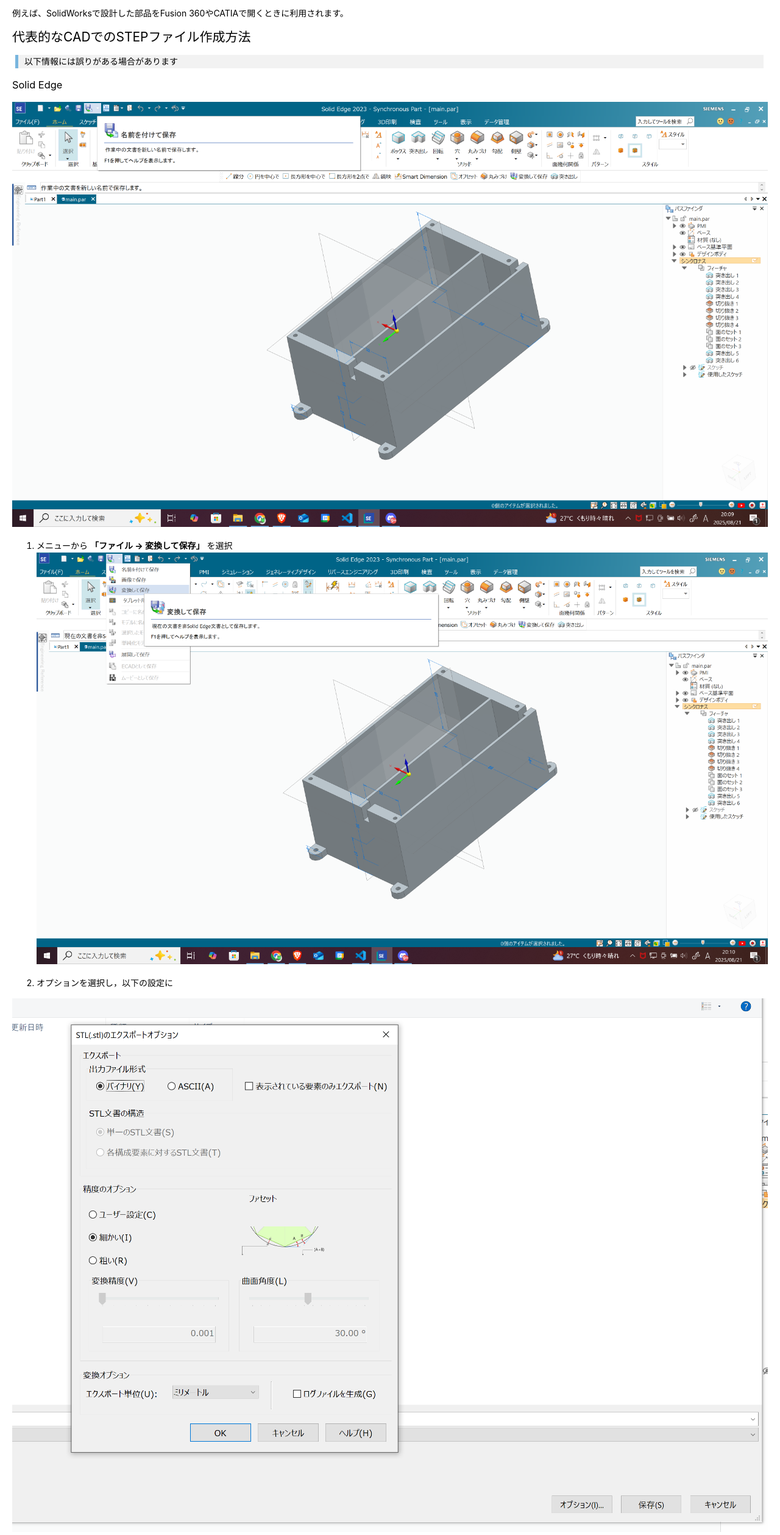
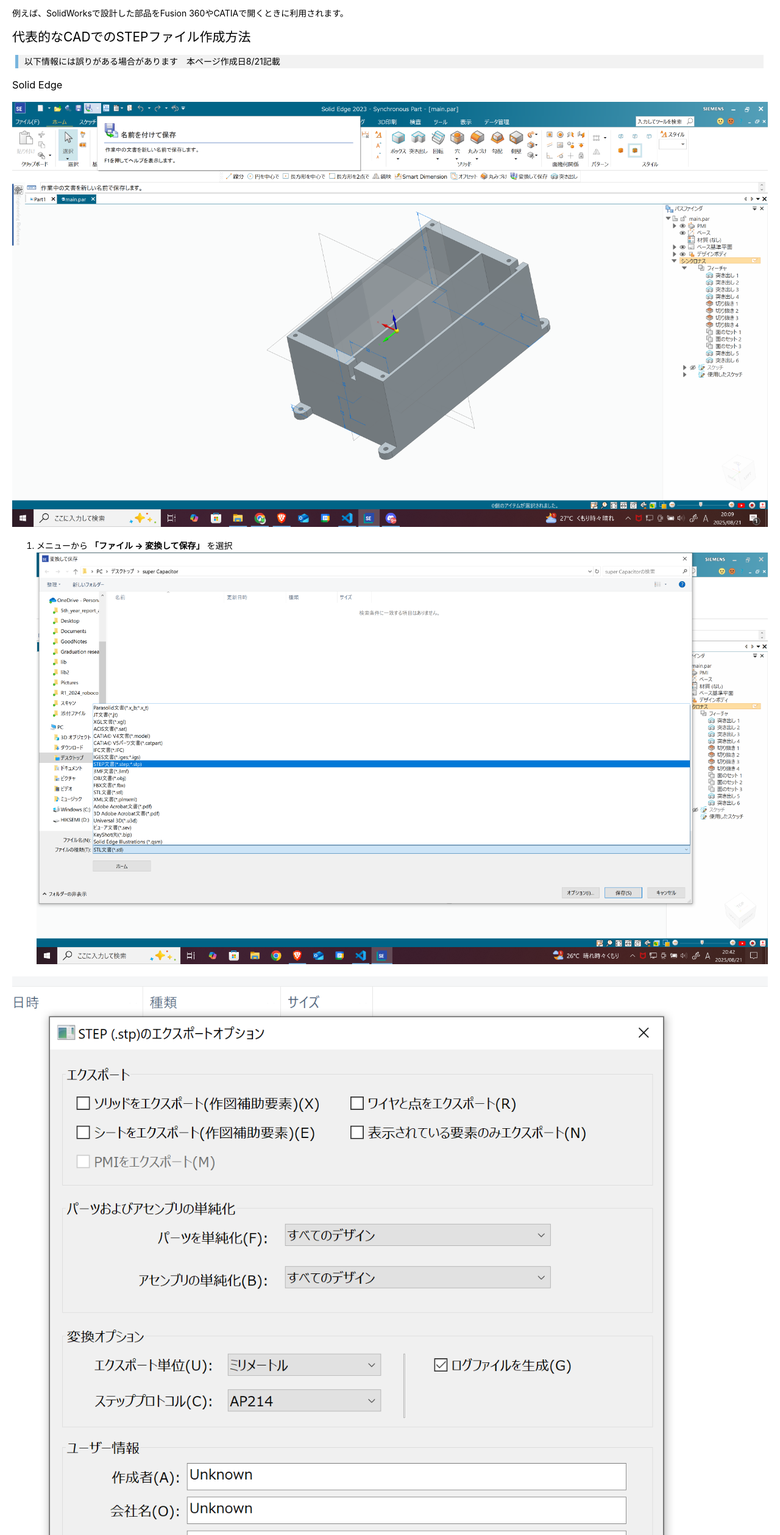
Before and after one commit to Altairu/monozukuri-lab, a plain HTML site: page events/3dcontest2025/steep.html in a window 1280 px wide. Shown: the part 283-2800 px from the top of the page at 61% size. Drawn offline with Linux system fonts and the light colour scheme; a script that the page names is missing.

Commit message:
微修正

```diff
--- a/events/3dcontest2025/steep.html
+++ b/events/3dcontest2025/steep.html
@@ -1,7 +1,7 @@
 <!DOCTYPE html>
 <html>
 <head>
-<title>steep.md</title>
+<title>CADでSTEPファイルを作成する方法</title>
 <meta http-equiv="Content-type" content="text/html;charset=UTF-8">
 
 <style>
@@ -379,21 +379,16 @@
 <p>例えば、SolidWorksで設計した部品をFusion 360やCATIAで開くときに利用されます。</p>
 <h2 id="%E4%BB%A3%E8%A1%A8%E7%9A%84%E3%81%AAcad%E3%81%A7%E3%81%AEstep%E3%83%95%E3%82%A1%E3%82%A4%E3%83%AB%E4%BD%9C%E6%88%90%E6%96%B9%E6%B3%95">代表的なCADでのSTEPファイル作成方法</h2>
 <blockquote>
-<p>以下情報には誤りがある場合があります</p>
+<p>以下情報には誤りがある場合があります　本ページ作成日8/21記載</p>
 </blockquote>
 <h3 id="solid-edge">Solid Edge</h3>
 <p><img src="image.png" alt="alt text"></p>
 <ol>
-<li>
-<p>メニューから <strong>「ファイル → 変換して保存」</strong> を選択
-<img src="image-1.png" alt="alt text"></p>
-</li>
-<li>
-<p>オプションを選択し，以下の設定に</p>
-</li>
+<li>メニューから <strong>「ファイル → 変換して保存」</strong> を選択
+<img src="image-3.png" alt="alt text"></li>
 </ol>
-<p><img src="image-2.png" alt="alt text"></p>
-<ol start="3">
+<p><img src="image-4.png" alt="alt text"></p>
+<ol start="2">
 <li><strong>保存</strong> をクリック</li>
 </ol>
 <h3 id="solidworks">SolidWorks</h3>
```
Also changed, not shown: events/3dcontest2025/steep.md (+1 -1 lines).
